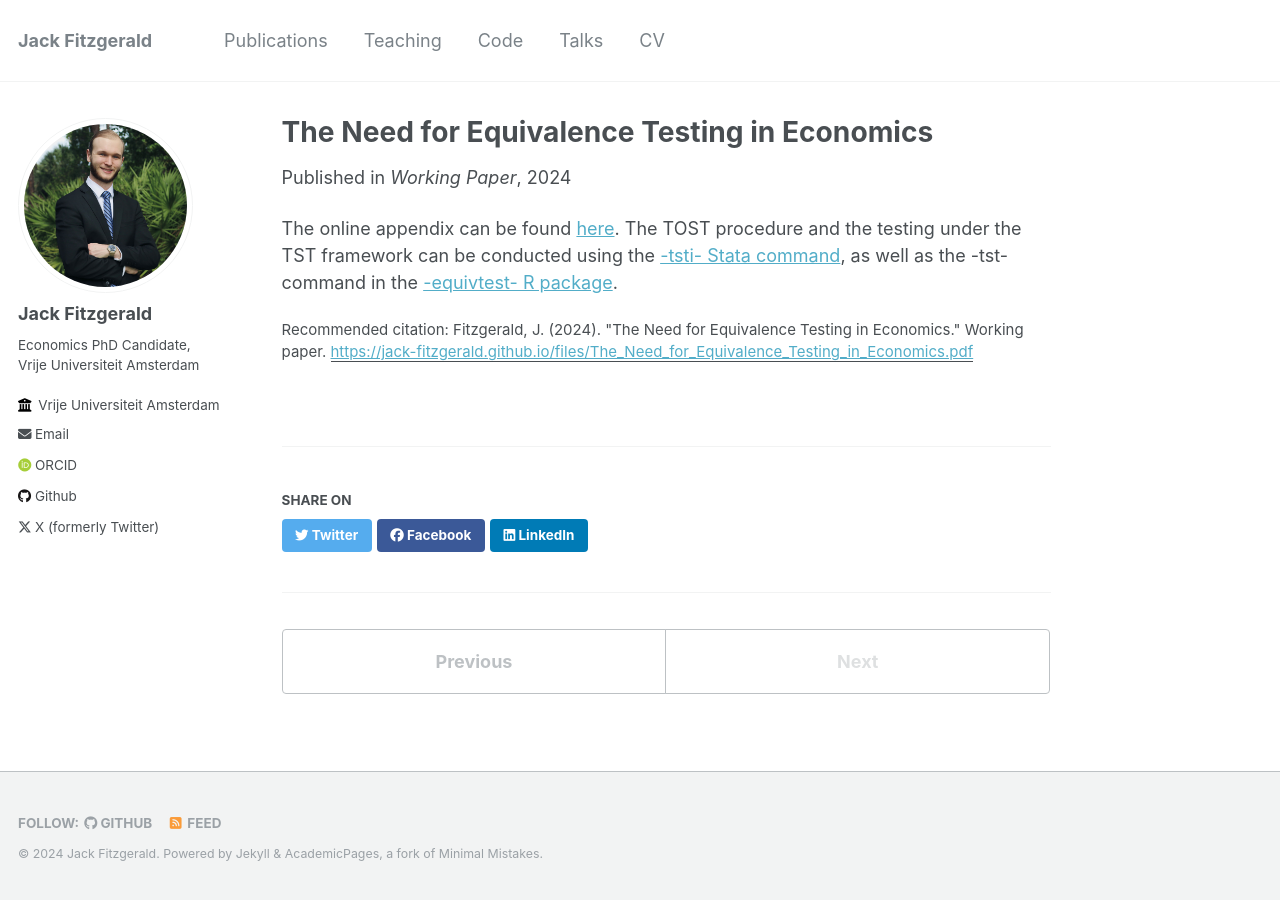
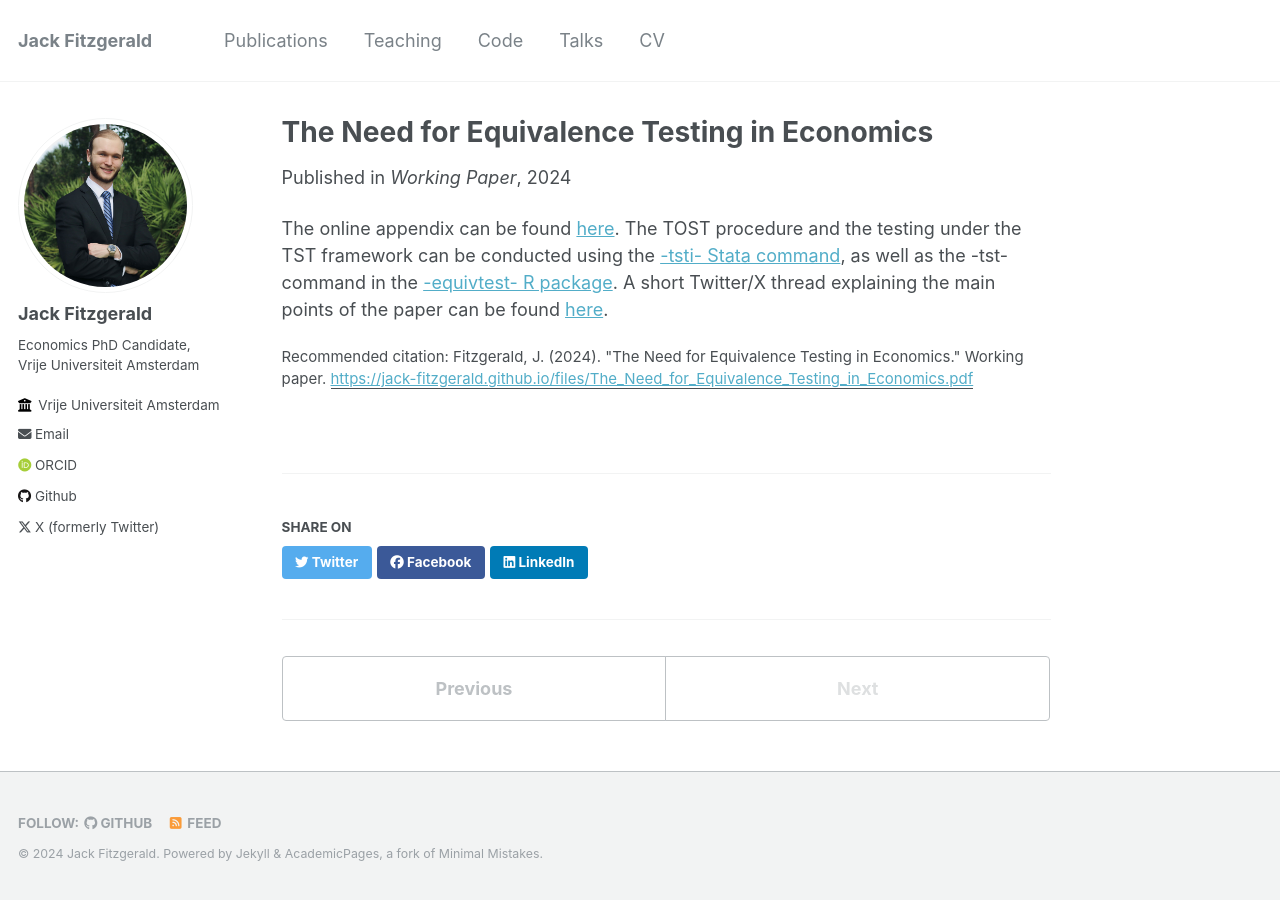
Before and after one commit to jack-fitzgerald/jack-fitzgerald.github.io, a Jekyll site: the page built from _publications/eqtest.md, in a window 1280 px wide. Built offline with Jekyll 4.4.1, drawn with Linux system fonts in a browser that asks for light colours; some web fonts are replaced.

Commit message:
Update eqtest.md

```diff
--- a/_publications/eqtest.md
+++ b/_publications/eqtest.md
@@ -9,4 +9,4 @@ paperurl: 'https://jack-fitzgerald.github.io/files/The_Need_for_Equivalence_Test
 citation: 'Fitzgerald, J. (2024). &quot;The Need for Equivalence Testing in Economics.&quot; Working paper.'
 ---
 
-The online appendix can be found [here]([https://jack-fitzgerald.github.io/files/The_Need_for_Equivalence_Testing_in_Economics_Online_Appendix.pdf]). The TOST procedure and the testing under the TST framework can be conducted using the [-tsti- Stata command]([https://github.com/jack-fitzgerald/tsti]), as well as the -tst- command in the [-equivtest- R package]([https://github.com/jack-fitzgerald/equivtest]).
+The online appendix can be found [here]([https://jack-fitzgerald.github.io/files/The_Need_for_Equivalence_Testing_in_Economics_Online_Appendix.pdf]). The TOST procedure and the testing under the TST framework can be conducted using the [-tsti- Stata command]([https://github.com/jack-fitzgerald/tsti]), as well as the -tst- command in the [-equivtest- R package]([https://github.com/jack-fitzgerald/equivtest]). A short Twitter/X thread explaining the main points of the paper can be found [here]([https://twitter.com/FitzgeraldJack_/status/1790715931502518339]).
```
